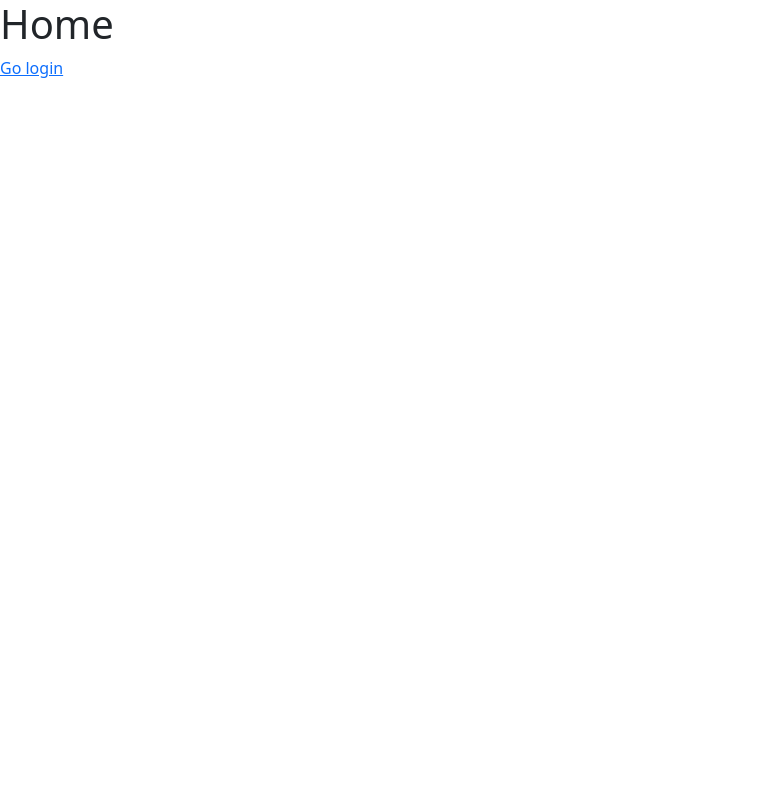
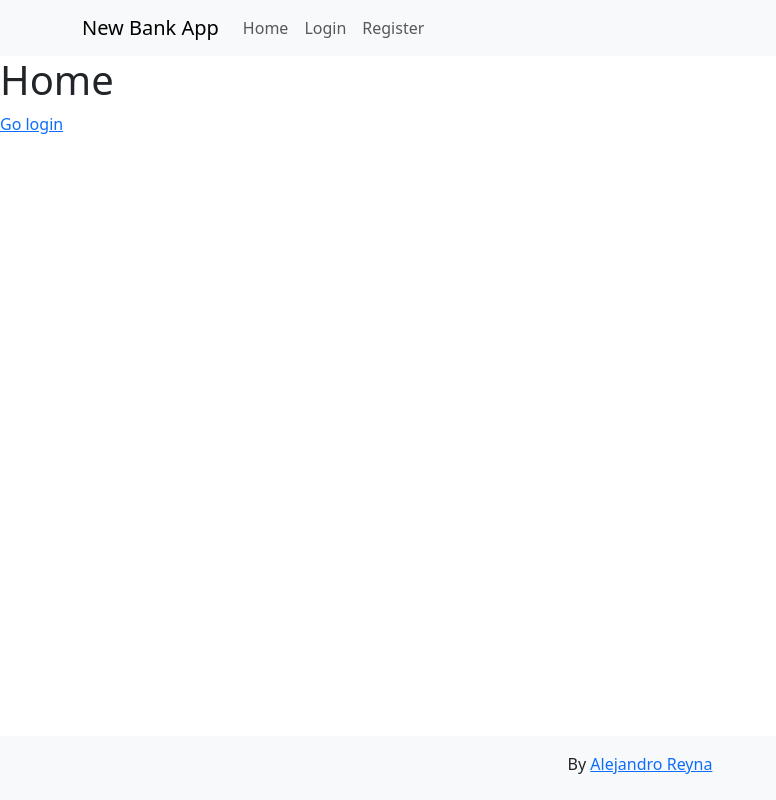
Before and after one commit to AleejandroReyna/new-bank-app, a React (Create React App) app: page / in a window 1280 px wide. Shown: the whole page, without its empty margins (0-776 px from the left). Built offline with nearby package versions, Linux system fonts and the light colour scheme.

Commit message:
Public layout (#3)
* public-layout: created header component

* public-layout: Added base layout component

* public-layout: Created register screen

* public-layout: Added register and base layout

* public-layout: Added size to main tag

* public-layout: Added footer

```diff
--- /dev/null
+++ b/src/components/layout/public/Base/Base.styles.css
@@ -0,0 +1,5 @@
+.base-container {
+  display: flex;
+  min-height: 100vh;
+  flex-direction: column;
+}
--- /dev/null
+++ b/src/components/layout/public/Base/_Base.tsx
@@ -0,0 +1,19 @@
+// Dependencies
+import { Outlet } from "react-router-dom"
+
+// UI Components
+import { Header } from "../Header"
+import { Footer } from "../Footer"
+
+// Styles
+import './Base.styles.css'
+
+export const Base = () => (
+  <div className="base-container">
+    <Header />
+    <main>
+      <Outlet />
+    </main>
+    <Footer />
+  </div>
+)
--- /dev/null
+++ b/src/components/layout/public/Base/index.ts
@@ -0,0 +1 @@
+export { Base } from './_Base'
--- /dev/null
+++ b/src/components/layout/public/Footer/Footer.styles.css
@@ -0,0 +1,3 @@
+.main-footer {
+  margin-top: auto;
+}
--- /dev/null
+++ b/src/components/layout/public/Footer/_Footer.tsx
@@ -0,0 +1,8 @@
+// Styles
+import './Footer.styles.css'
+
+export const Footer = () => (
+  <footer className="bd-footer pt-3 pb-2 bg-light main-footer">
+    <p className="text-center">By <a href="https://alejandroreyna.com">Alejandro Reyna</a></p>
+  </footer>
+)
--- /dev/null
+++ b/src/components/layout/public/Footer/index.ts
@@ -0,0 +1 @@
+export { Footer } from './_Footer'
--- /dev/null
+++ b/src/components/layout/public/Header/_Header.tsx
@@ -0,0 +1,26 @@
+// Dependencies
+import { Link } from "react-router-dom"
+
+// UI Components
+import {
+  Container,
+  Nav,
+  Navbar,
+  NavDropdown
+} from "react-bootstrap"
+
+export const Header = () => (
+  <Navbar expand="lg" className="bg-body-tertiary">
+    <Container>
+      <Navbar.Brand as={Link} to="/">New Bank App</Navbar.Brand>
+      <Navbar.Toggle aria-controls="header-nav" />
+      <Navbar.Collapse id="header-nav" className="justify-content-end">
+          <Nav className="me-auto">
+          <Nav.Link as={Link} to="/">Home</Nav.Link>
+            <Nav.Link as={Link} to="login">Login</Nav.Link>
+            <Nav.Link as={Link} to="register">Register</Nav.Link>
+          </Nav>
+      </Navbar.Collapse>
+    </Container>
+  </Navbar>
+)
--- /dev/null
+++ b/src/components/layout/public/Header/index.ts
@@ -0,0 +1 @@
+export { Header } from './_Header'
--- a/src/navigation/MainRouter/_MainRouter.tsx
+++ b/src/navigation/MainRouter/_MainRouter.tsx
@@ -1,9 +1,13 @@
 // Dependencies
 import { BrowserRouter, Routes, Route } from "react-router-dom";
+
+// Layouts
+import { Base as PublicLayout } from "../../components/layout/public/Base";
 
 // Screens
 import { Home } from "../../screens/Home";
 import { Login } from "../../screens/Auth/Login";
+import { Register } from "../../screens/Auth/Register";
 import { Profile } from "../../screens/Profile";
 import { Edit as EditProfile } from "../../screens/Profile/Edit";
 import { List as Accounts } from "../../screens/Accounts/List";
@@ -13,8 +17,11 @@ import { New as NewAccount } from "../../screens/Accounts/New";
 export const MainRouter = () => (
     <BrowserRouter>
         <Routes>
-            <Route path="/" Component={Home} />
-            <Route path="login" Component={Login} />
+            <Route Component={PublicLayout}>
+                <Route path="/" Component={Home} />
+                <Route path="login" Component={Login} />
+                <Route path="register" Component={Register} />
+            </Route>
             <Route>
                 <Route path="profile" Component={Profile} />
                 <Route path="profile/edit" Component={EditProfile} />
--- /dev/null
+++ b/src/screens/Auth/Register/_Register.tsx
@@ -0,0 +1 @@
+export const Register = () => <h1>Register</h1>
--- /dev/null
+++ b/src/screens/Auth/Register/index.ts
@@ -0,0 +1 @@
+export { Register } from './_Register'
```
